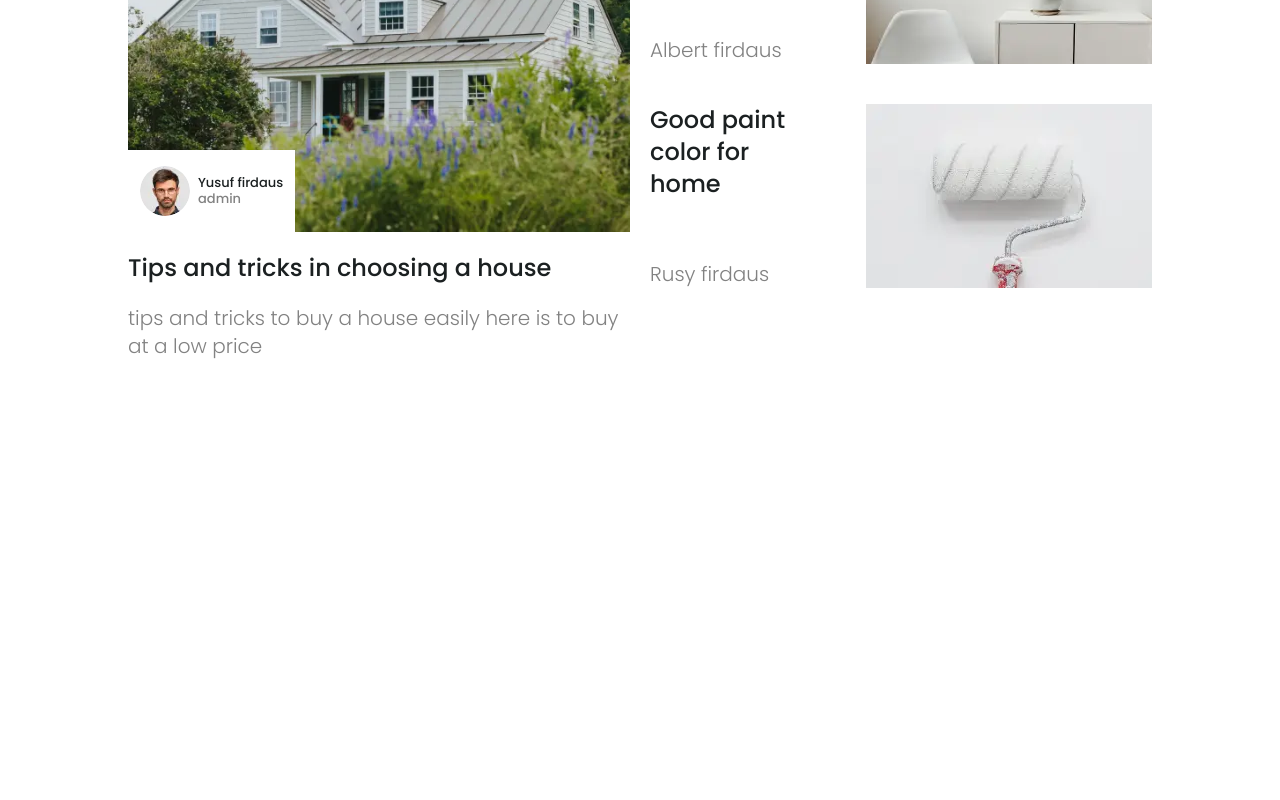
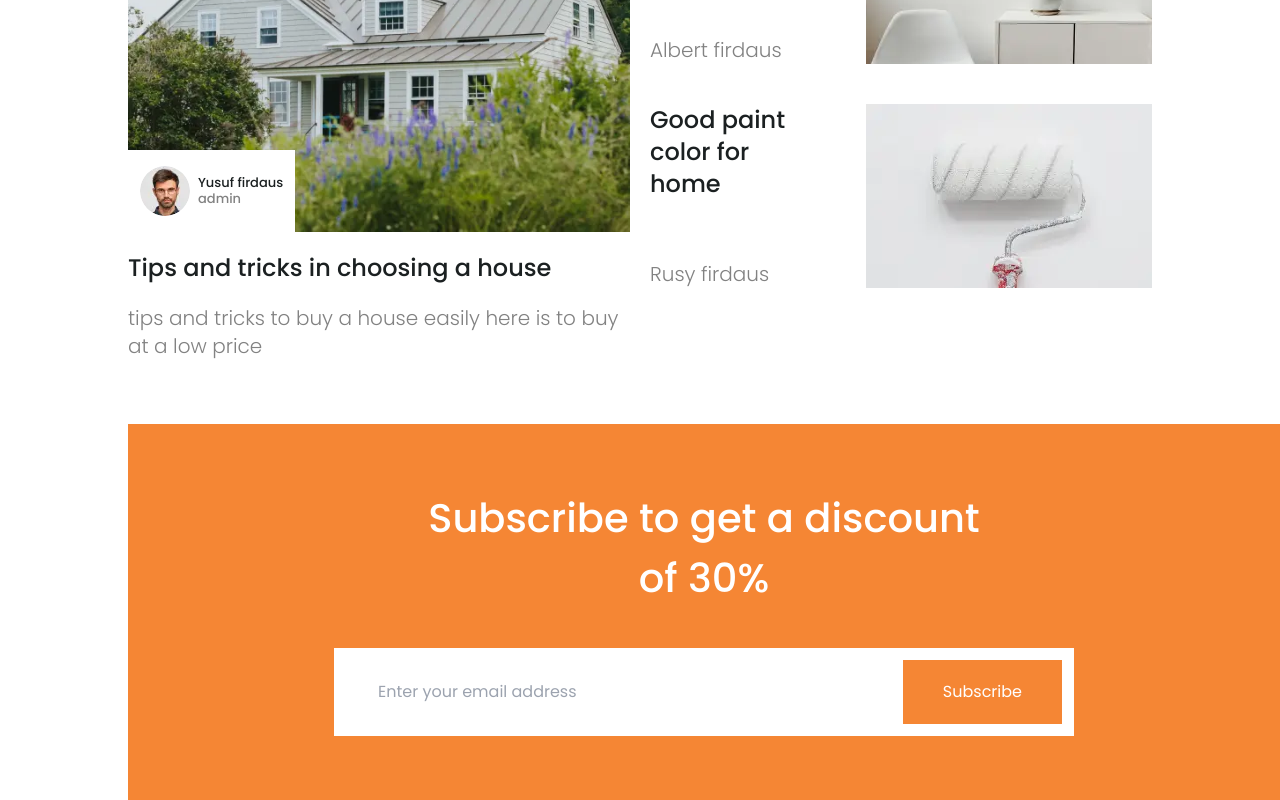
Before and after one commit to weiwei2694/omah, a Next.js app: page / in a window 1280 px wide. Shown: the part 3433-4233 px from the top of the page. Before the commit the page ends 3857 px from the top, so only its background shows below. Built offline with nearby package versions, Linux system fonts and the light colour scheme.

Commit message:
feat: cta

```diff
--- a/src/app/page.tsx
+++ b/src/app/page.tsx
@@ -1,4 +1,5 @@
 import Blog from '@/components/blog'
+import Cta from '@/components/cta'
 import Header from '@/components/header'
 import Testimonials from '@/components/testimonials'
 import TheLatest from '@/components/the-latest'
@@ -10,6 +11,7 @@ export default function Home() {
       <TheLatest />
       <Testimonials />
       <Blog />
+      <Cta />
     </>
   )
 }
--- /dev/null
+++ b/src/components/cta.tsx
@@ -0,0 +1,21 @@
+import Heading from "./sharing/heading"
+import { Button } from "./ui/button"
+
+const Cta = () => {
+  return (
+    <section className='section__margin-left bg-orange'>
+      <div className='flex flex-col space-y-10 justify-center items-center section__padding !py-0'>
+        <Heading className='text-white text-center'>
+          Subscribe to get a discount<br />
+          of 30%
+        </Heading>
+        <form className='bg-white p-3 w-full max-w-full xl:max-w-[740px] gap-x-3 flex items-center'>
+          <input type='email' placeholder='Enter your email address' className='w-full border-none outline-none ps-8' />
+          <Button type='submit' size='sm'>Subscribe</Button>
+        </form>
+      </div>
+    </section>
+  )
+}
+
+export default Cta
```
